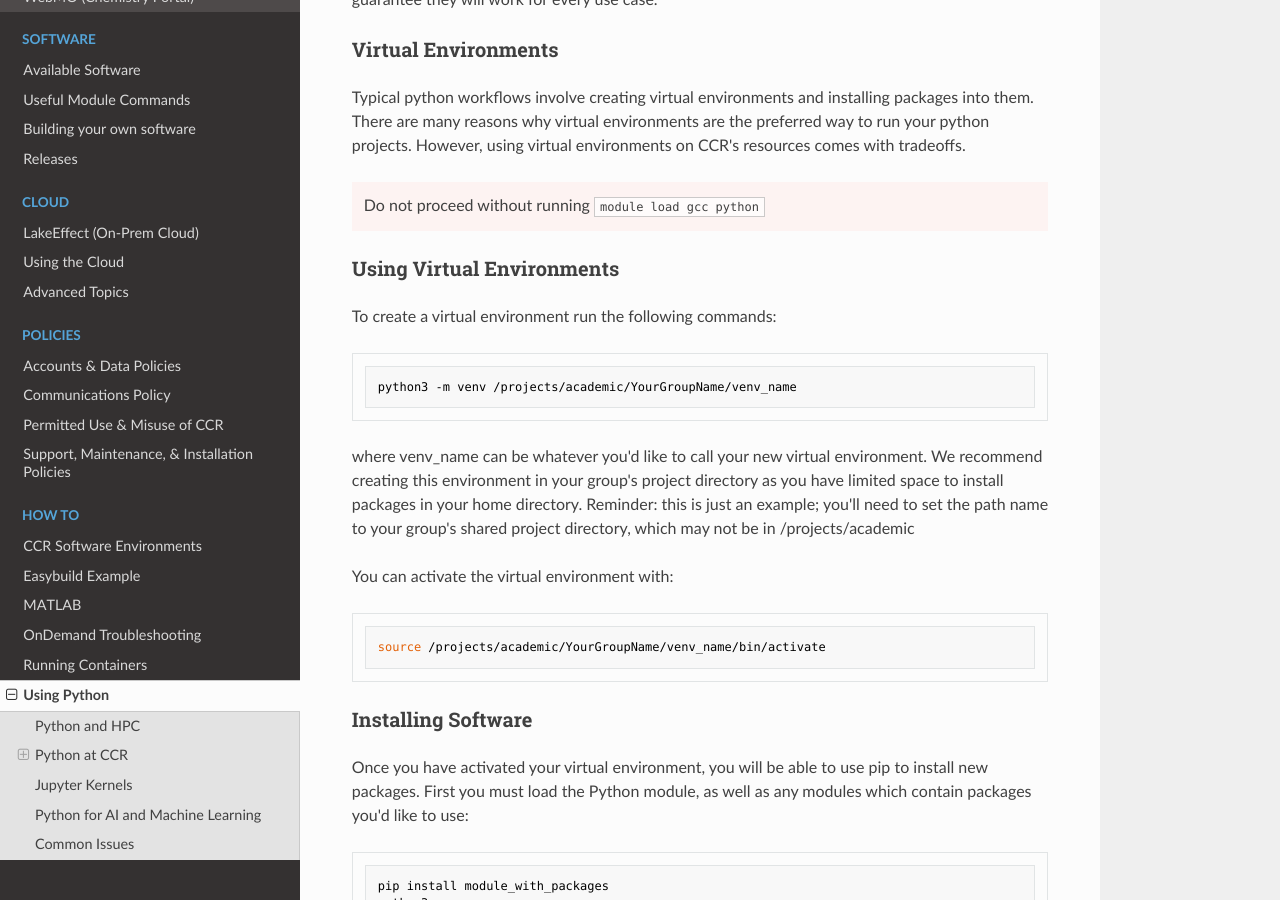
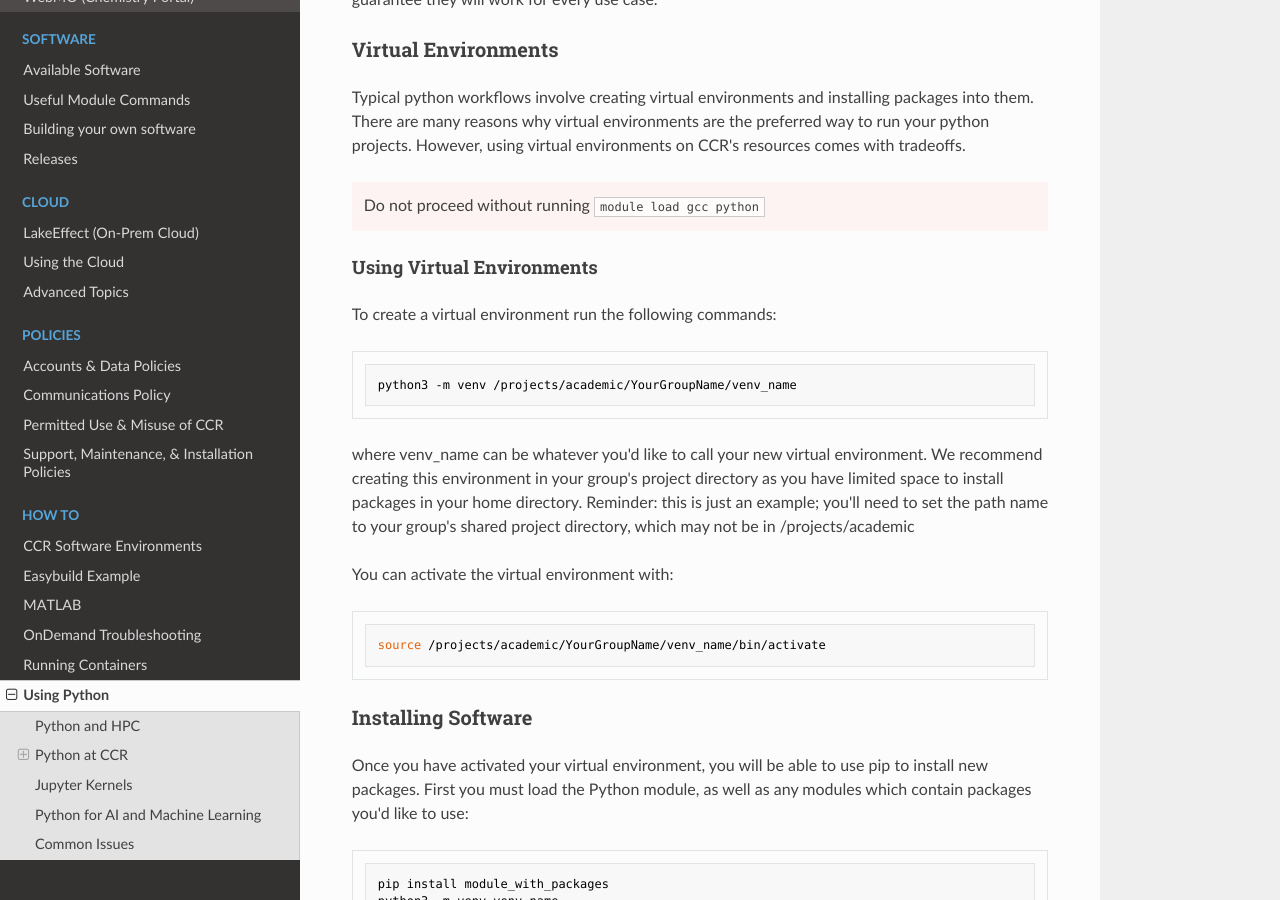
Before and after one commit to ubccr/ccrdocs, an MkDocs documentation site: the page built from pages/howto/python.md, in a window 1280 px wide and 900 px high, scrolled down 1473 px. Built offline with MkDocs 1.6.1, drawn with Linux system fonts in a browser that asks for light colours; nearby versions of some CDN libraries.

```diff
--- a/pages/howto/python.md
+++ b/pages/howto/python.md
@@ -39,7 +39,7 @@ Typical python workflows involve creating virtual environments and installing pa
 !!! Danger ""
     Do not proceed without running `module load gcc python`
 
-### Using Virtual Environments
+#### Using Virtual Environments
 
 To create a virtual environment run the following commands:
 
```
